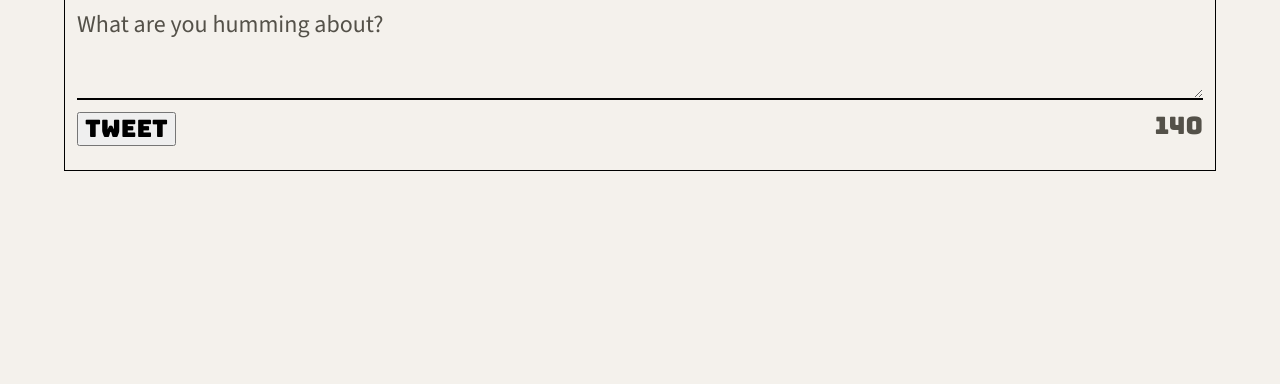
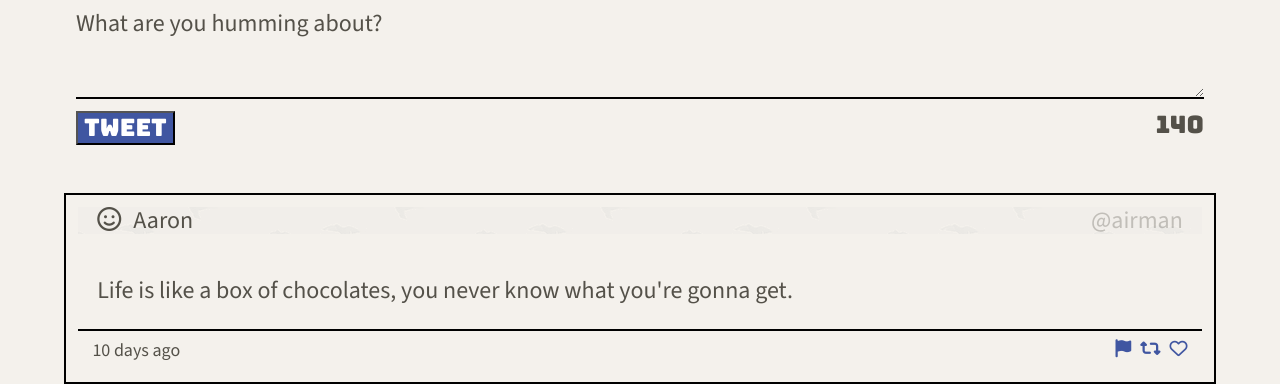
Before and after one commit to gitairman/tweeter, a website: page public/index.html in a window 1280 px wide. Shown: the part 623-1007 px from the top of the page. Before the commit the page ends 800 px from the top, so only its background shows below. Drawn offline with nearby package versions, Linux system fonts and the light colour scheme.

Commit message:
added tweet area

```diff
--- a/public/index.html
+++ b/public/index.html
@@ -26,6 +26,7 @@
     <link rel="stylesheet" href="/styles/nav.css" type="text/css" />
     <link rel="stylesheet" href="/styles/header.css" type="text/css" />
     <link rel="stylesheet" href="/styles/new-tweet.css" type="text/css" />
+    <link rel="stylesheet" href="/styles/tweet.css" type="text/css" />
 
     <!-- External JS -->
     <script src="https://ajax.googleapis.com/ajax/libs/jquery/3.4.1/jquery.min.js"></script>
@@ -64,12 +65,35 @@
         <form method="POST" action="/tweets">
           <label for="tweet-text">What are you humming about?</label>
           <textarea name="text" id="tweet-text"></textarea>
-          <div>
+          <footer>
             <button type="submit">Tweet</button>
             <output name="counter" class="counter" for="tweet-text">140</output>
-          </div>
+          </footer>
         </form>
       </section>
+      <article class="tweet">
+        <header>
+          <div class="tweet_author">
+            <i class="fa-regular fa-face-smile"></i>
+            <span>Aaron</span>
+          </div>
+          <span class="handle"> @airman </span>
+        </header>
+        <div>
+          <p>
+            Life is like a box of chocolates, you never know what you're gonna
+            get.
+          </p>
+        </div>
+        <footer>
+          <date>10 days ago</date>
+          <div class="icons">
+            <i class="fa-solid fa-flag"></i>
+            <i class="fa-solid fa-retweet"></i>
+            <i class="fa-regular fa-heart"></i>
+          </div>
+        </footer>
+      </article>
     </main>
   </body>
 </html>
--- a/public/scripts/composer-char-counter.js
+++ b/public/scripts/composer-char-counter.js
@@ -3,10 +3,9 @@ const handleInput = function () {
   const charLeft = 140 - charLen;
   const counter = $(this).siblings().find('.counter');
 
-  $(counter).val(charLeft);
-  if (charLeft < 0) {
-    $(counter).css('color', 'red');
-  } else $(counter).css('color', 'inherit');
+  $(counter).text(charLeft);
+  if (charLeft < 0) $(counter).addClass('char-limit');
+  else $(counter).removeClass('char-limit');
 };
 
 $(document).ready(function () {
--- a/public/styles/header.css
+++ b/public/styles/header.css
@@ -9,6 +9,6 @@ header {
 }
 
 header div {
-  border: solid black 1px;
+  /* border: solid black 1px; */
   display: flex;
 }
--- a/public/styles/layout.css
+++ b/public/styles/layout.css
@@ -28,10 +28,12 @@ body {
  */
 
 main {
-  border: solid black 1px;
+  /* border: solid black 1px; */
   width: 90%;
   margin: auto;
-  display: flex;
-  justify-content: center;
   background-color: inherit;
 }
+
+article {
+  /* border: solid black 1px; */
+}
--- a/public/styles/nav.css
+++ b/public/styles/nav.css
@@ -22,6 +22,6 @@ nav {
   align-items: center;
 }
 
-i {
+nav i {
   color: red;
 }
--- a/public/styles/new-tweet.css
+++ b/public/styles/new-tweet.css
@@ -9,6 +9,7 @@
   align-content: flex-end;
   width: 100%;
   padding: 0.5em 0.5em;
+  margin-bottom: 1em;
 }
 
 form {
@@ -16,10 +17,19 @@ form {
   flex-direction: inherit;
 }
 
-form div {
+form button {
+  background-color: #4056a1;
+  color: #ffffff;
+}
+
+footer {
   display: flex;
   justify-content: space-between;
   border-top: solid black 2px;
   padding: 0.5em 0;
   font-family: 'Bungee', sans-serif;
 }
+
+.char-limit {
+  color: red;
+}
--- /dev/null
+++ b/public/styles/tweet.css
@@ -0,0 +1,49 @@
+.tweet {
+  border: solid black 2px;
+  padding: 0.5em 0.5em;
+}
+
+article:hover {
+  box-shadow: 7px 7px 7px rgb(0 0 0 / 40%);
+}
+
+.tweet p {
+  padding: 0.8em 0.8em 0 0.8em;
+}
+
+.tweet header {
+  height: unset;
+  display: flex;
+  flex-direction: row;
+  justify-content: space-between;
+  padding-left: 0.8em;
+  padding-right: 0.8em;
+}
+
+.tweet_author {
+  display: flex;
+  justify-content: space-between;
+  width: 4em;
+}
+
+.tweet footer {
+  font-family: unset;
+  padding-left: 0.8em;
+  padding-right: 0.8em;
+  font-size: 0.75em;
+}
+
+.icons {
+  display: flex;
+  justify-content: space-between;
+  width: 4em;
+  color: #4056a1;
+}
+
+.icons i:hover {
+  color: goldenrod;
+}
+
+.handle {
+  opacity: 0.3;
+}
```
